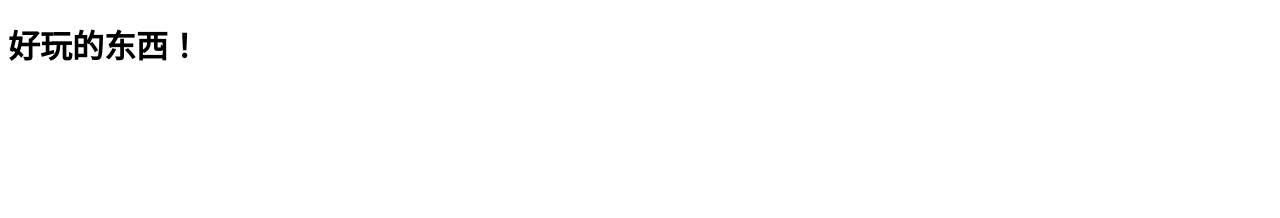
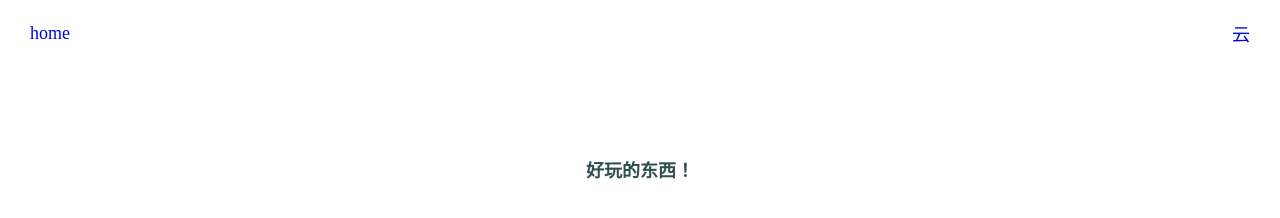
Before and after one commit to mengruxia/oc-wangzhan, a plain HTML site: page funstuff.html in a window 1280 px wide. Drawn offline with Linux system fonts and the light colour scheme.

Commit message:
Add files via upload

```diff
--- /dev/null
+++ b/fun.css
@@ -0,0 +1,6 @@
+.title{
+    color: darkslategray;
+    font-size: large;
+    text-align: center;
+    margin-top: 60px;
+}
--- a/funstuff.html
+++ b/funstuff.html
@@ -4,10 +4,30 @@
     <meta charset="UTF-8">
     <meta name="viewport" content="width=device-width, initial-scale=1.0">
     <title>fun-stuff</title>
+    <link rel="stylesheet" href="style.css">
+    <link rel="stylesheet" href="fun.css">
+
+    <link rel="icon" type="image/png" href="favicon-32x32.png">
 </head>
 <body>
+
+ <div class="nav-bar">
+         <div>
+             <a href="index.html" class="nav-left" >
+              home
+            </a>
+         </div>
+
+         <div>
+           <a  class="nav-right" href="https://www.xiaohongshu.com/user/profile/68c94555000000002202af98?xsec_token=ABv3EhHQ5JqbOO8LMvdIeYs6kNdPMD_t6pEa6nfwSjDvk%3D&xsec_source=pc_search">
+              云
+           </a>
+
+         </div>
+     </div>
+
     <div>
-        <h1>
+        <h1 class="title">
             好玩的东西！
         </h1>
     </div>
```
